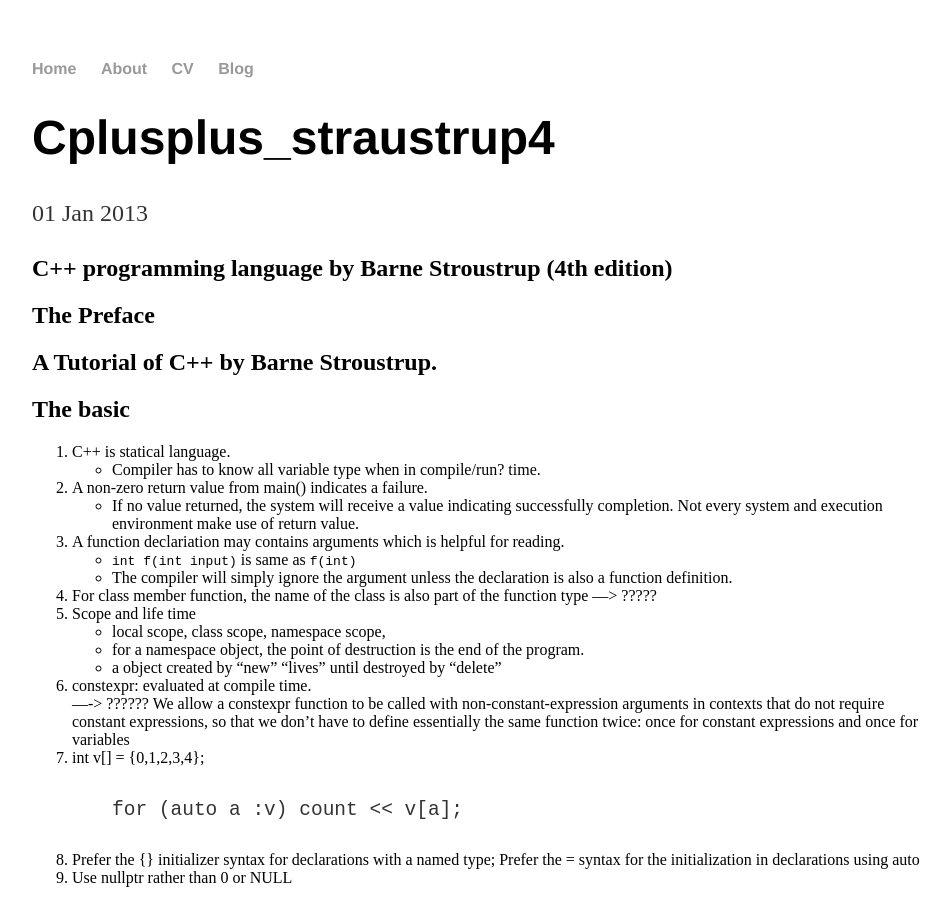
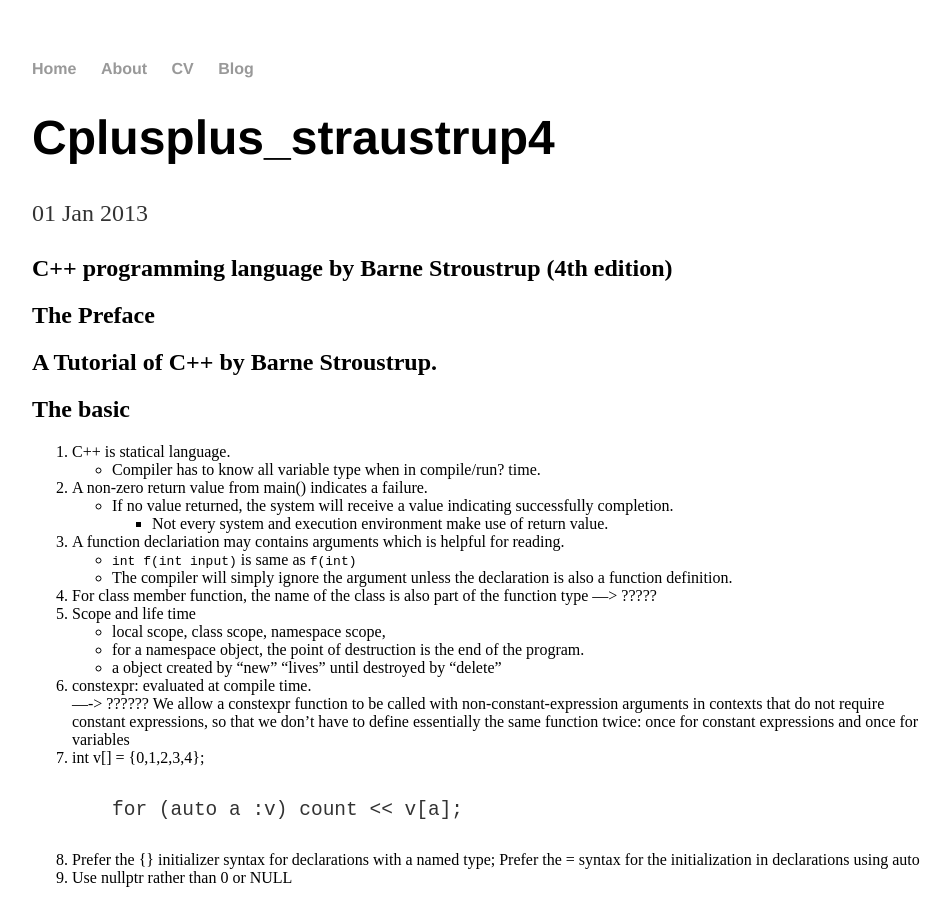
Before and after one commit to yonglipdx/yonglipdx.github.io, a Jekyll site: the page built from _posts/2013-01-01-cplusplus_straustrup4.md, in a window 1280 px wide and 900 px high. Shown: the whole window, without its empty margins (160-1111 px from the left). Built offline with Jekyll 4.4.1, drawn with Linux system fonts in a browser that asks for light colours; our own code applies the rules of GitHub Pages for plain Markdown files.

```diff
--- a/_posts/2013-01-01-cplusplus_straustrup4.md
+++ b/_posts/2013-01-01-cplusplus_straustrup4.md
@@ -10,8 +10,8 @@
   * Compiler has to know all variable type when in compile/run? time.
 
 2. A non-zero return value from main() indicates a failure.
-  * If no value returned, the system will receive a value indicating successfully completion.
-    Not every system and execution environment make use of return value.
+* If no value returned, the system will receive a value indicating successfully completion.
+  * Not every system and execution environment make use of return value.
 
 3. A function declariation may contains arguments which is helpful for reading.
   * `int f(int input)` is same as `f(int) `
```
